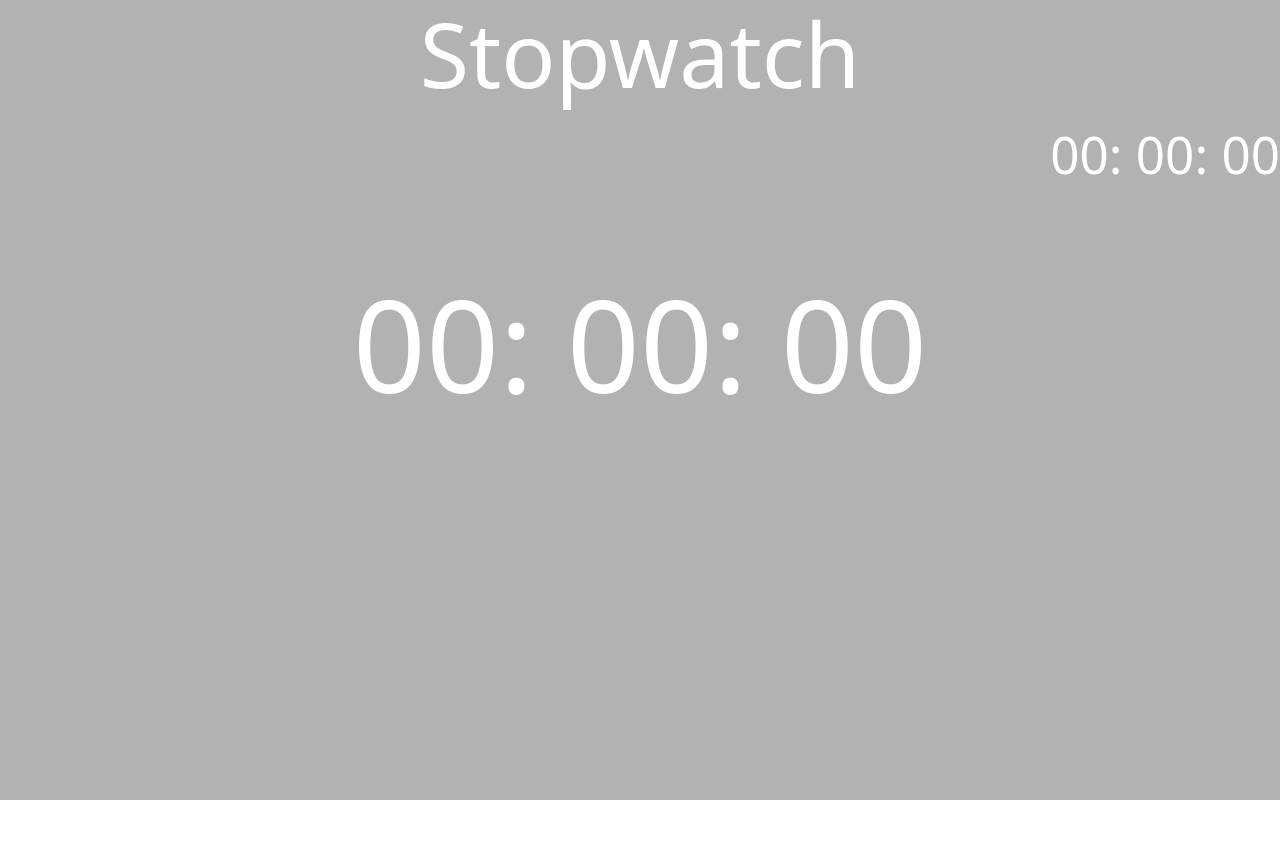
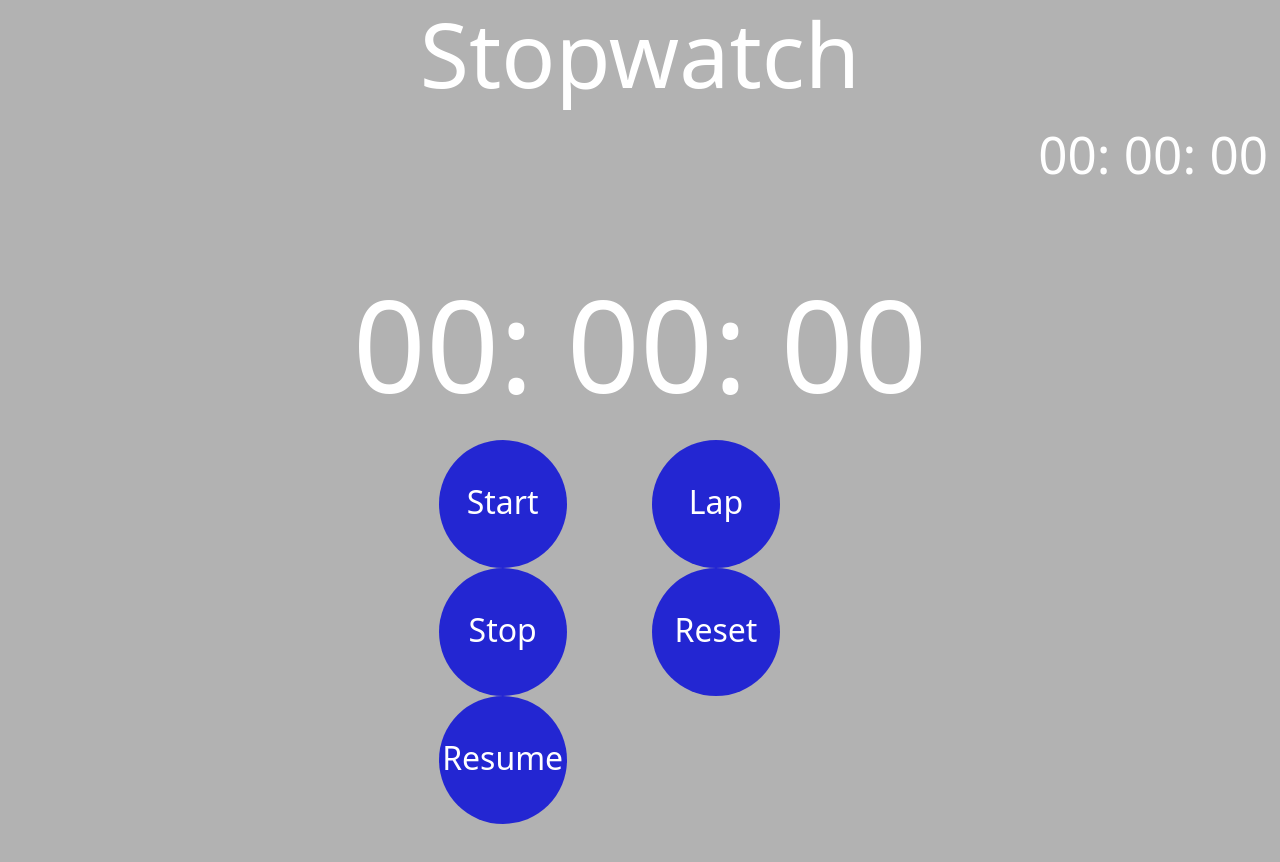
Before and after one commit to jokoul/project-9-Stopwatch-JQ-BP, a plain HTML site: page index.html in a window 1280 px wide. Before the commit the page ends 800 px from the top, so only its background shows below. Drawn offline with nearby package versions, Linux system fonts and the light colour scheme.

Commit message:
start of jquery code

```diff
--- a/css/styling.css
+++ b/css/styling.css
@@ -20,3 +20,29 @@ body {
   text-align: center;
   font-size: 10vw;
 }
+/*Buttons*/
+#controlsContainer {
+  margin-bottom: 6rem;
+}
+.control {
+  color: white;
+  background-color: rgba(0, 4, 219, 0.8);
+  height: 10vw;
+  width: 10vw;
+  border-radius: 50%;
+  text-align: center;
+  padding: 20% 0;
+  font-size: 2.5vw;
+  cursor: pointer;
+}
+
+.control:active {
+  background-color: #fff;
+  color: rgba(0, 4, 219, 0.8);
+}
+
+/*LAPS*/
+#laps {
+  max-height: 270px;
+  overflow-y: scroll;
+}
--- a/index.html
+++ b/index.html
@@ -18,7 +18,6 @@
   <body>
     <div class="container-fluid">
       <h1 id="header">Stopwatch</h1>
-    </div>
       <!--Lap Time-->
       <div id="lap">
         <span id="lapminute">00</span>: <span id="lapsecond">00</span>:
@@ -29,6 +28,21 @@
         <span id="timeminute">00</span>: <span id="timesecond">00</span>:
         <span id="timecentisecond">00</span>
       </div>
+      <!--Controls-->
+      <div id="controlsContainer" class="row">
+        <div class="col-2 offset-4">
+          <div id="startButton" class="control">Start</div>
+          <div id="stopButton" class="control">Stop</div>
+          <div id="resumeButton" class="control">Resume</div>
+        </div>
+        <div class="col-2">
+          <div id="lapButton" class="control">Lap</div>
+          <div id="resetButton" class="control">Reset</div>
+        </div>
+      </div>
+      <!--LAPS-->
+      <div id="laps"></div>
+    </div>
 
     <!-- Option 1: Bootstrap Bundle with Popper -->
     <script
@@ -36,5 +50,6 @@
       integrity="sha384-ka7Sk0Gln4gmtz2MlQnikT1wXgYsOg+OMhuP+IlRH9sENBO0LRn5q+8nbTov4+1p"
       crossorigin="anonymous"
     ></script>
+    <script src="./js/stopwatch.js"></script>
   </body>
 </html>
```
Also changed, not shown: js/stopwatch.js (added), 1 other file. Lines whose indentation alone changed are shown as unchanged.
